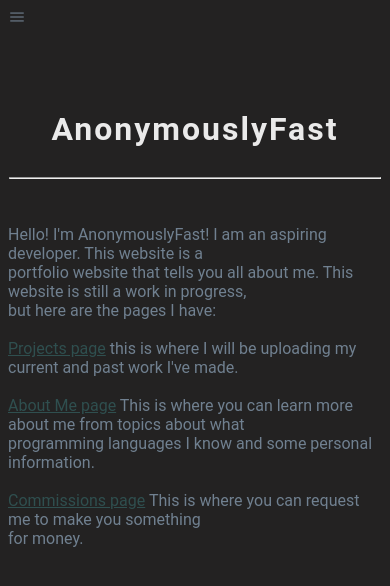
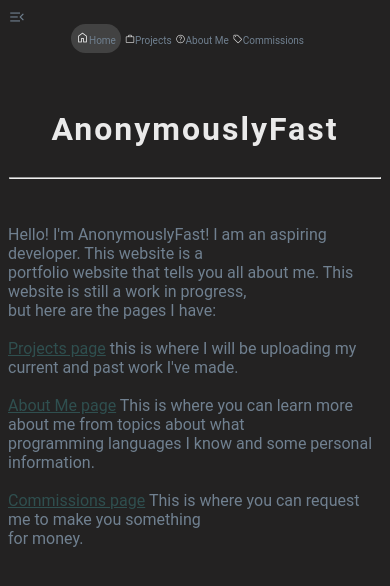
Before and after one commit to EcoStudios/anonymouslyfast, a plain HTML site: page index.html in a window 390 px wide. Both pictures are taken after a click on the element "menu". Drawn offline with nearby package versions, Linux system fonts and the light colour scheme.

Commit message:
FFixed some stuff with mobile pages

```diff
--- a/Styles/main.css
+++ b/Styles/main.css
@@ -162,10 +162,11 @@ body {
 	#mobile_navbar {
 		visibility: hidden;
 		font-family: 'Roboto', sans-serif;
-		height: auto;
+		height: 0px;
 		display: flex;
 		margin: 5px;
 		width: auto;
+		width: 0px;
 	}
 
 	#mobile_navbar ul li {
--- a/js/mobile.js
+++ b/js/mobile.js
@@ -3,9 +3,14 @@
 function menuClick(){
 	if (document.getElementById("mobile_menu").innerHTML == "menu") {
 		document.getElementById("mobile_navbar").style.visibility = "visible";
+		document.getElementById("mobile_navbar").style.height = "auto";
+		document.getElementById("mobile_navbar").style.width = "auto";
 		document.getElementById("mobile_menu").innerHTML = "menu_open";
+
 	} else {
 		document.getElementById("mobile_navbar").style.visibility = "hidden";
+		document.getElementById("mobile_navbar").style.height = "0px";
+		document.getElementById("mobile_navbar").style.width = "0px";
 		document.getElementById("mobile_menu").innerHTML = "menu";
 	}
 }
```
